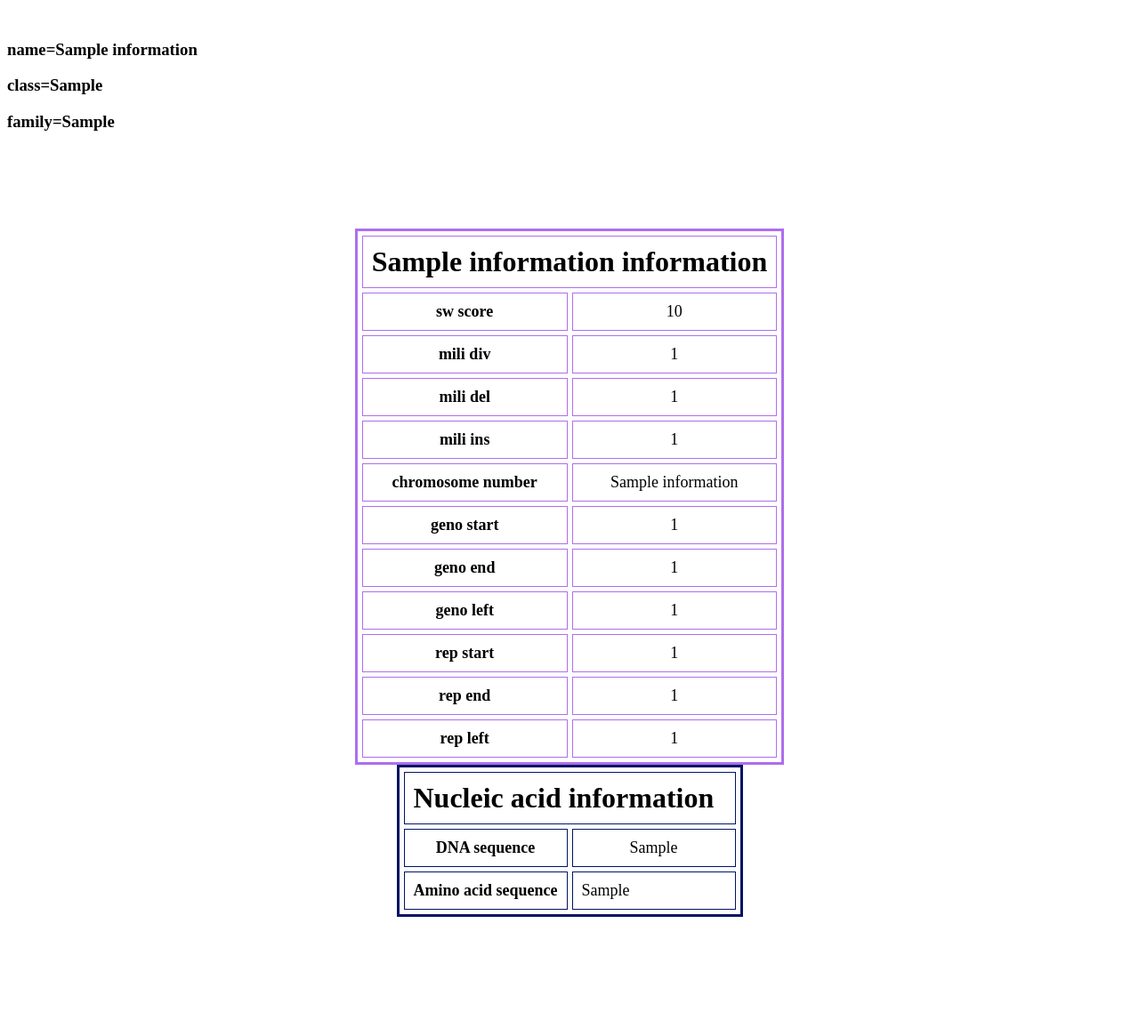
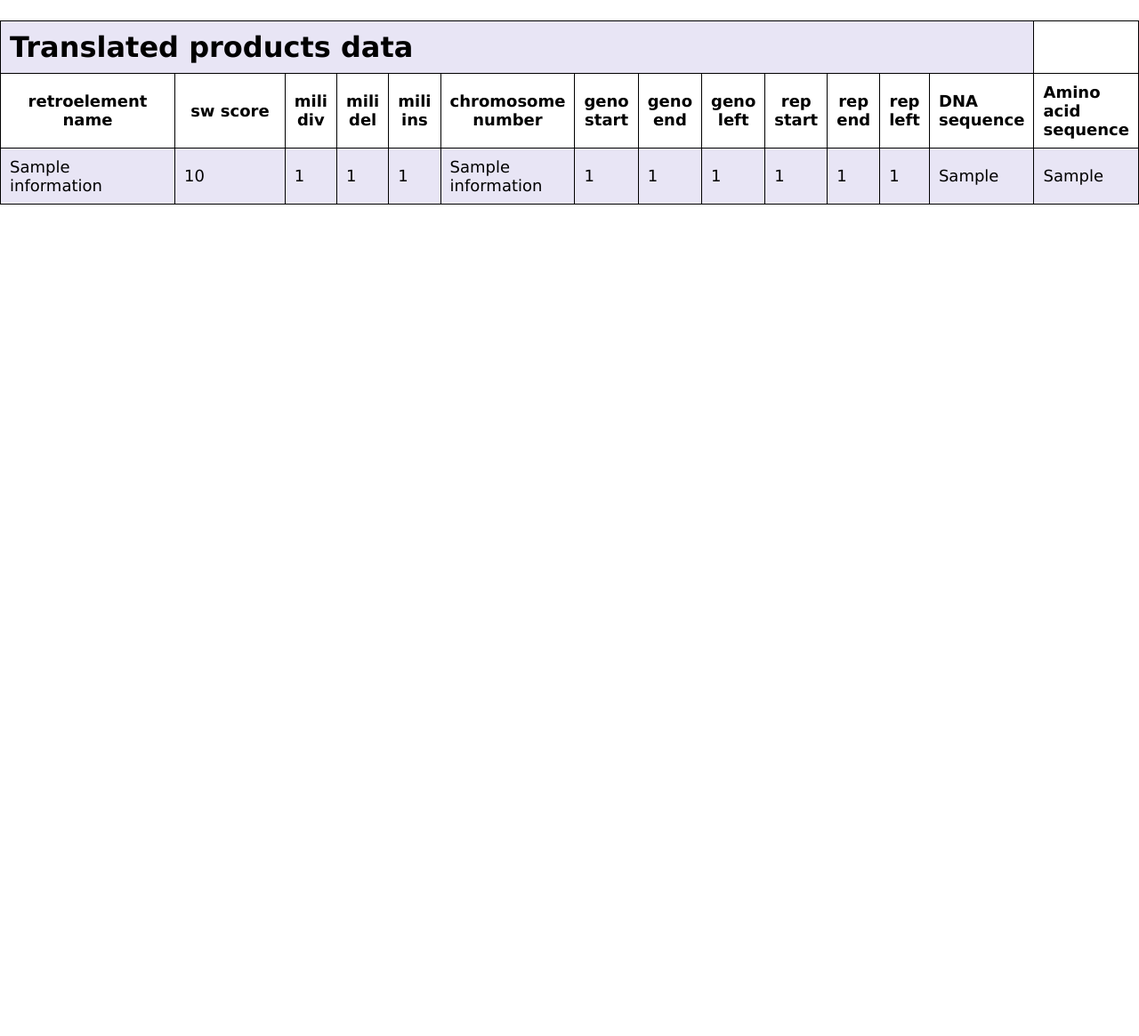
Before and after one commit to hasmitapatel18/postgres, a Flask app: page /informationpg/ in a window 1280 px wide. Shown: the whole page at 89% size. After the commit the page ends 230 px from the top, so only its background shows below. Run offline with Flask 2, Linux system fonts and the light colour scheme; tables that the repository leaves empty hold one stand-in row (values such as "Sample post"); parts of the project's set-up code (start-up, migrations or seed data) failed here and were passed over.

Commit message:
changed translated products table and style

```diff
--- a/app/__init__.py
+++ b/app/__init__.py
@@ -30,6 +30,7 @@ def classespg():
     class_name = request.args.get('class_name')
     rep_class = Rep_class.query.all()
 
+    # Prepare pie chart data
     pie_chart_data = []
     total_count = 0
 
--- a/app/templates/classespg.html
+++ b/app/templates/classespg.html
@@ -8,7 +8,7 @@ window.onload = function() {
 var chart = new CanvasJS.Chart("chartContainer", {
 	animationEnabled: true,
 	title: {
-		text: "Rep family distribution"
+		text: "Rep class distribution"
 	},
 	data: [{
 		type: "pie",
--- a/app/templates/informationpg.html
+++ b/app/templates/informationpg.html
@@ -1,110 +1,73 @@
-<br>
-
-{% for info in rep_info %}
-<h3>name={{info.name}}</h3>
-
-<h3>class={{info.rclass}}</h3>
-
-<h3>family={{info.rfamily}}</h3>
 
 <br>
-<br>
-<br>
-<br>
-<br>
-
-  <table bgcolor="FFFFFF" bordercolor="AE6EEE" align="center" border="3" cellspacing="5" cellpadding="10">
-    <tr align="center">
-      <th colspan="2"><font size="6"> {{info.name}} information</font></th>
-    </tr>
-
-    <tr align="center">
-      <th width="50%"><font size="4">sw score</font></th>
-      <td width="50%"><font size="4">{{info.sw_score}}</font></td>
-    </tr>
-
-    <tr align="center">
-      <th width="50%"><font size="4">mili div</font></th>
-      <td width="50%"><font size="4">{{info.mili_div}}</font></td>
-    </tr>
-
-    <tr align="center">
-      <th width="50%"><font size="4">mili del</font></th>
-      <td width="50%"><font size="4">{{info.mili_del}}</font></td>
-    </tr>
-
-    <tr align="center">
-      <th width="50%"><font size="4">mili ins</font></th>
-      <td width="50%"><font size="4">{{info.mili_ins}}</font></td>
-    </tr>
-
-    <tr align="center">
-      <th width="50%"><font size="4">chromosome number</font></th>
-      <td width="50%"><font size="4">{{info.geno_name}}</font></td>
-    </tr>
+<link rel="stylesheet" href="https://www.w3schools.com/w3css/4/w3.css">
 
 
-    <tr align="center">
-      <th width="50%"><font size="4">geno start</font></th>
-      <td width="50%"><font size="4">{{info.geno_start}}</font></td>
-    </tr>
-
-    <tr align="center">
-      <th width="50%"><font size="4">geno end</font></th>
-      <td width="50%"><font size="4">{{info.geno_end}}</font></td>
-    </tr>
-
-    <tr align="center">
-      <th width="50%"><font size="4">geno left</font></th>
-      <td width="50%"><font size="4">{{info.geno_left}}</font></td>
-    </tr>
-
-    <tr align="center">
-      <th width="50%"><font size="4">rep start</font></th>
-      <td width="50%"><font size="4">{{info.rep_start}}</font></td>
-    </tr>
-
-    <tr align="center">
-      <th width="50%"><font size="4">rep end</font></th>
-      <td width="50%"><font size="4">{{info.rep_end}}</font></td>
-    </tr>
-
-    <tr align="center">
-      <th width="50%"><font size="4">rep left</font></th>
-      <td width="50%"><font size="4">{{info.rep_left}}</font></td>
-    </tr>
-
-  </table>
 
 
-  <table bgcolor="FFFFFF" bordercolor="001463" align="center" border="3" cellspacing="5" cellpadding="10">
-
-    <td colspan="2"><b><font size="6">Nucleic acid information</font></b></td>
+<table>
 
 
-    <tr align="center">
-      <th width="50%"><font size="4">DNA sequence</font></th>
-      <td width="50%"><font size="4">{{info.dna_seq}}</font></td>
+    <tr align="left">
+      <th colspan="13"><font size="6">  Translated products data </font></th>
     </tr>
 
 
 
-    <th width="50%"><font size="4">Amino acid sequence</font></th>
-    <td width="50%"><font size="4">{{info.aa_seq}}</font></td>
+
+    <tr>
+      <th width="100"><font size="4">retroelement name</font></th>
+      <th width="50%"><font size="4">sw score</font></th>
+      <th width="50%"><font size="4">mili div</font></th>
+      <th width="50%"><font size="4">mili del</font></th>
+      <th width="50%"><font size="4">mili ins</font></th>
+      <th width="50%"><font size="4">chromosome number</font></th>
+      <th width="50%"><font size="4">geno start</font></th>
+      <th width="50%"><font size="4">geno end</font></th>
+      <th width="50%"><font size="4">geno left</font></th>
+      <th width="50%"><font size="4">rep start</font></th>
+      <th width="50%"><font size="4">rep end</font></th>
+      <th width="50%"><font size="4">rep left</font></th>
+      <th align="left" width="50%"><font size="4">DNA sequence</font></th>
+      <th align="left" width="50%"><font size="4">Amino acid sequence</font></th>
+
+    </tr>
+
+    {% for info in rep_info %}
+    <tr>
+      <td width="50%"><font size="4">{{info.name}}</font></td>
+      <td width="50%"><font size="4">{{info.sw_score}}</font></td>
+      <td width="50%"><font size="4">{{info.mili_div}}</font></td>
+      <td width="50%"><font size="4">{{info.mili_del}}</font></td>
+      <td width="50%"><font size="4">{{info.mili_ins}}</font></td>
+      <td width="50%"><font size="4">{{info.geno_name}}</font></td>
+      <td width="50%"><font size="4">{{info.geno_start}}</font></td>
+      <td width="50%"><font size="4">{{info.geno_end}}</font></td>
+      <td width="50%"><font size="4">{{info.geno_left}}</font></td>
+      <td width="50%"><font size="4">{{info.rep_start}}</font></td>
+      <td width="50%"><font size="4">{{info.rep_end}}</font></td>
+      <td width="50%"><font size="4">{{info.rep_left}}</font></td>
+      <td width="50%"><font size="4">{{info.dna_seq}}</font></td>
+      <td width="50%"><font size="4">{{info.aa_seq}}</font></td>
+
+    </tr>
+
+{% endfor %}
+  </table>
 
 
 
 
-  </table>
-<br>
-<br>
-<br>
-<br>
-<br>
-<br>
-<br>
-
-
-
-
-{% endfor %}
+  <style>
+  table, th , td {
+    border: 1px solid black;
+    border-collapse: collapse;
+    padding: 10px;
+  }
+  table tr:nth-child(odd) {
+    background-color: #E8E5F5;
+  }
+  table tr:nth-child(even) {
+    background-color: #ffffff;
+  }
+  </style>
```
Also changed, not shown: app/templates/querypg.html (+16 -0 lines).
